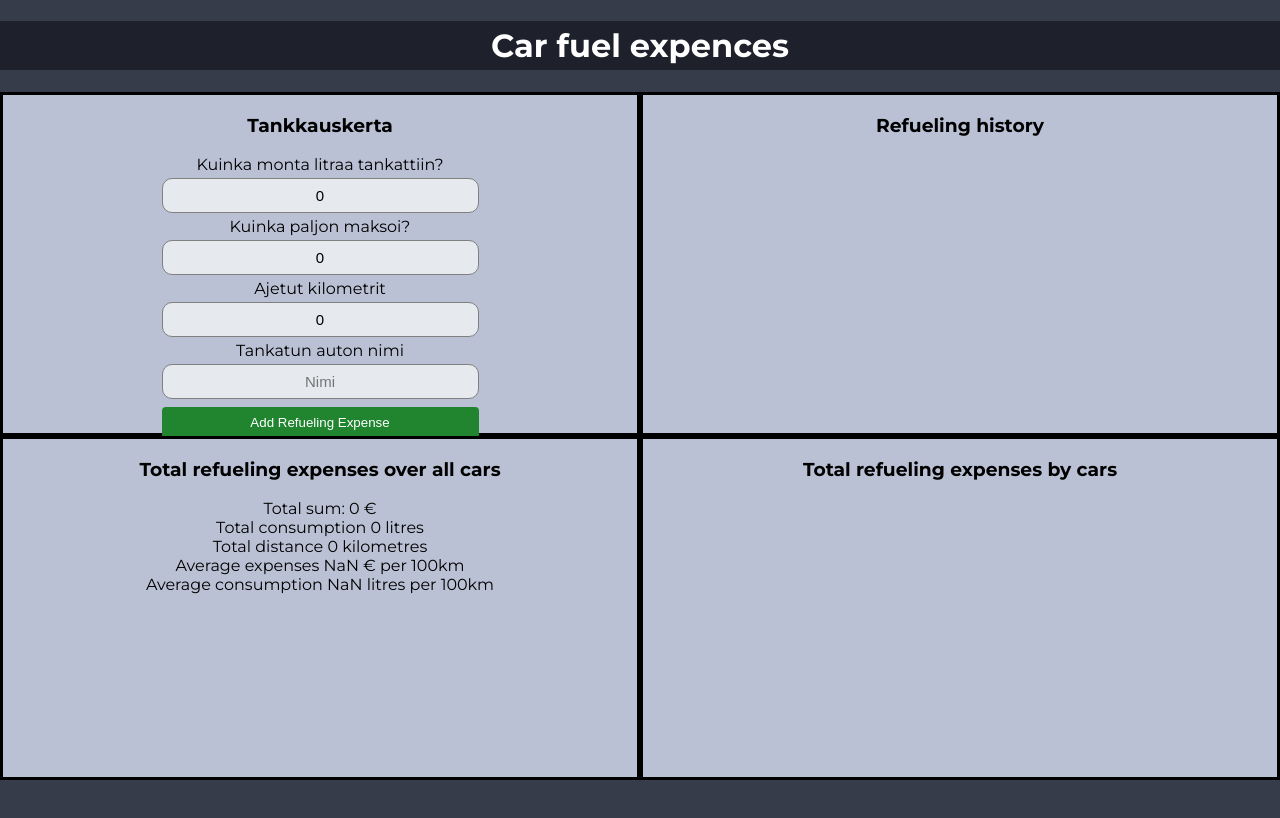
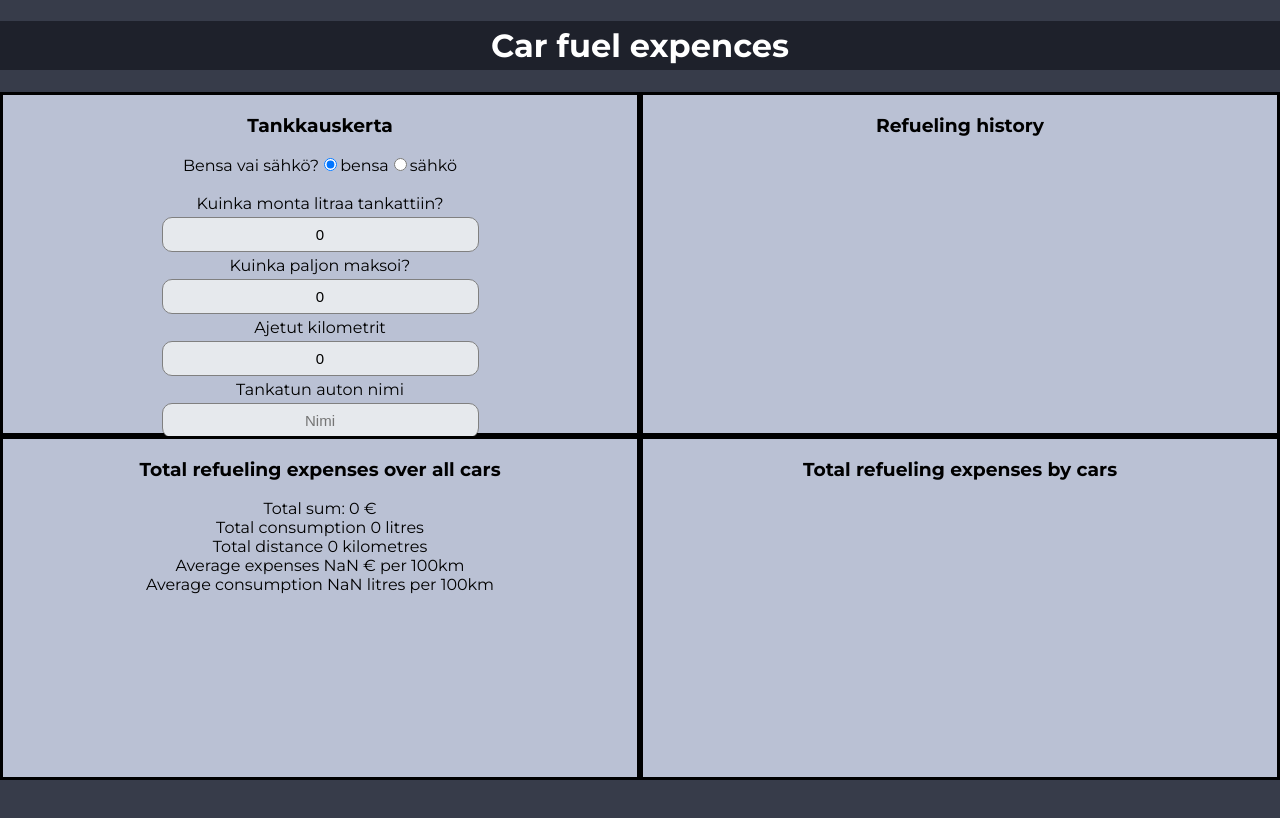
Before and after one commit to MinnaNordqvist/selainohjelmointi_g8, a React (Create React App) app in the folder bensa/: page / in a window 1280 px wide. Shown: the top 818 px of the page. Built offline with nearby package versions, Linux system fonts and the light colour scheme.

Commit message:
Lisätty radiobutton sähkölle

```diff
--- a/bensa/src/AddFuel.js
+++ b/bensa/src/AddFuel.js
@@ -1,6 +1,5 @@
 import React, {useState, useContext} from 'react';
 import { GlobalContext } from './GlobalState';
-
 
 var num = 1;
 
@@ -9,7 +8,14 @@ export const AddFuel = () => {
   var[litrat, setLitra] = useState(0);
   var[hinta, setHinta] = useState(0);
   var[km, setKm] = useState(0);
+  var[kwh, setSahko] = useState(0);
+  var[tyyppi, valitseTyyppi] = useState("litrat");
   const{addTransaction} = useContext(GlobalContext);
+
+  const choose = (event) =>{
+    event.preventDefault();
+    valitseTyyppi(event.target.value);
+  };
 
   const onSubmit = e => {
     e.preventDefault();
@@ -17,6 +23,7 @@ export const AddFuel = () => {
       id: num,
       text,
       litrat: +litrat,
+      kwh: +kwh,
       hinta: +hinta,
       km: +km
     }
@@ -26,14 +33,24 @@ export const AddFuel = () => {
     setLitra(0);
     setHinta(0);
     setKm(0);
+    setSahko(0);
   }
     return (
     <div>
     <h3>Tankkauskerta</h3>
     <form onSubmit={onSubmit}>
-    <label htmlFor='litrat'>Kuinka monta litraa tankattiin?</label>
-    <br />
-    <input type="number" value={litrat} onChange={(e) => setLitra(e.target.value)} placeholder="litrat"/>
+    <div className="radio">
+    <label>Bensa vai sähkö?</label>
+    <input type="radio" checked={tyyppi === "litrat"} value="litrat" label="litrat" onChange={choose}/>bensa
+    <input type="radio" checked={tyyppi === "kwh"} value="kwh" label="kwh" onChange={choose}/>sähkö
+    </div>
+    <br/>
+    {tyyppi === "litrat" && (
+    <><label htmlFor='litrat'>Kuinka monta litraa tankattiin?</label><br /><input type="number" value={litrat} onChange={(e) => setLitra(e.target.value)} placeholder="litrat" /></>
+    )}
+    {tyyppi === "kwh" && (
+    <><label htmlFor='kwh'>Kuinka monta kilowattituntia ladattiin?</label><br /><input type="number" value={kwh} onChange={(e) => setSahko(e.target.value)} placeholder="kwh" /></>
+    )}
     <br />
     <label>Kuinka paljon maksoi?</label>
     <br />
```
